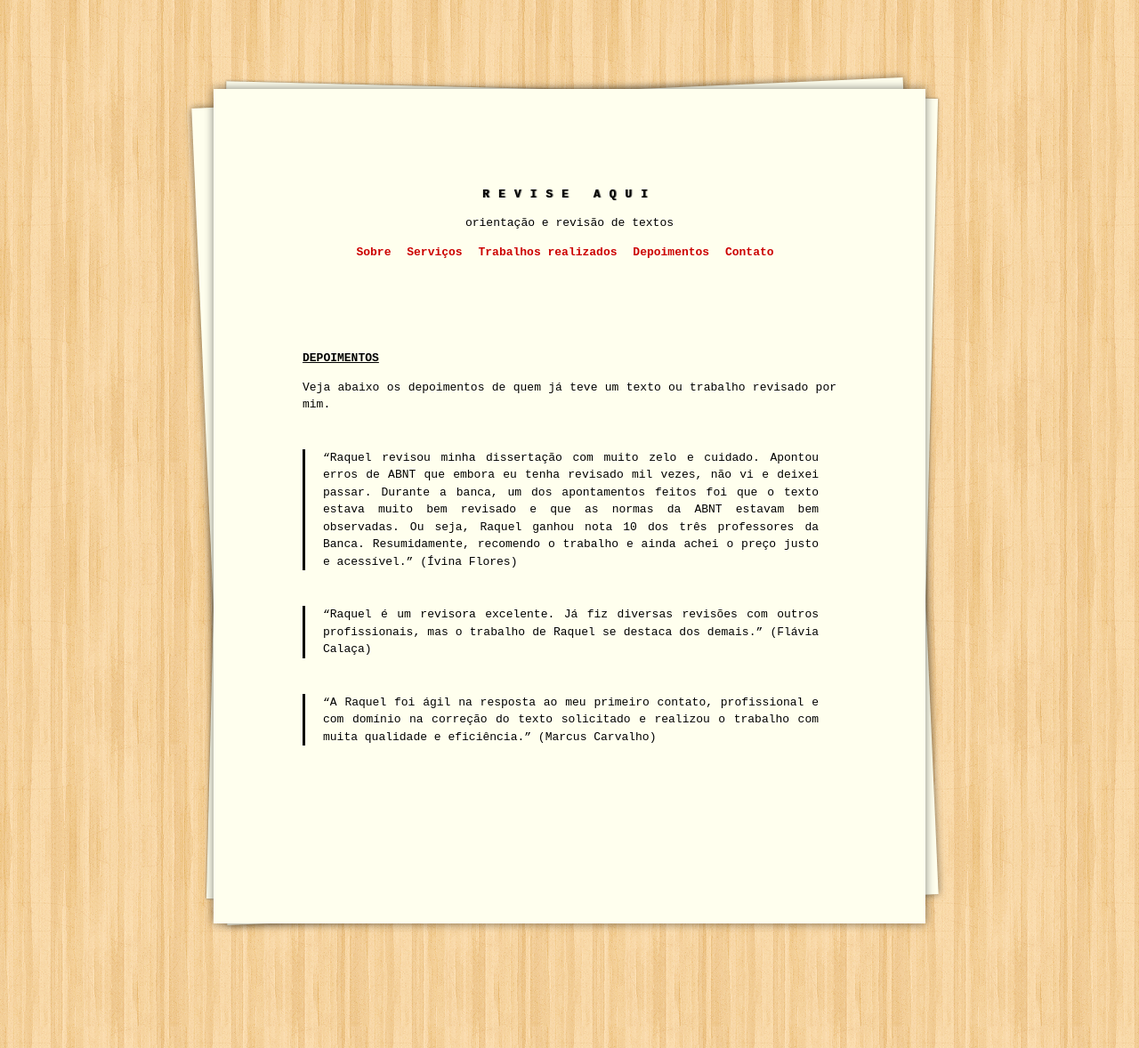
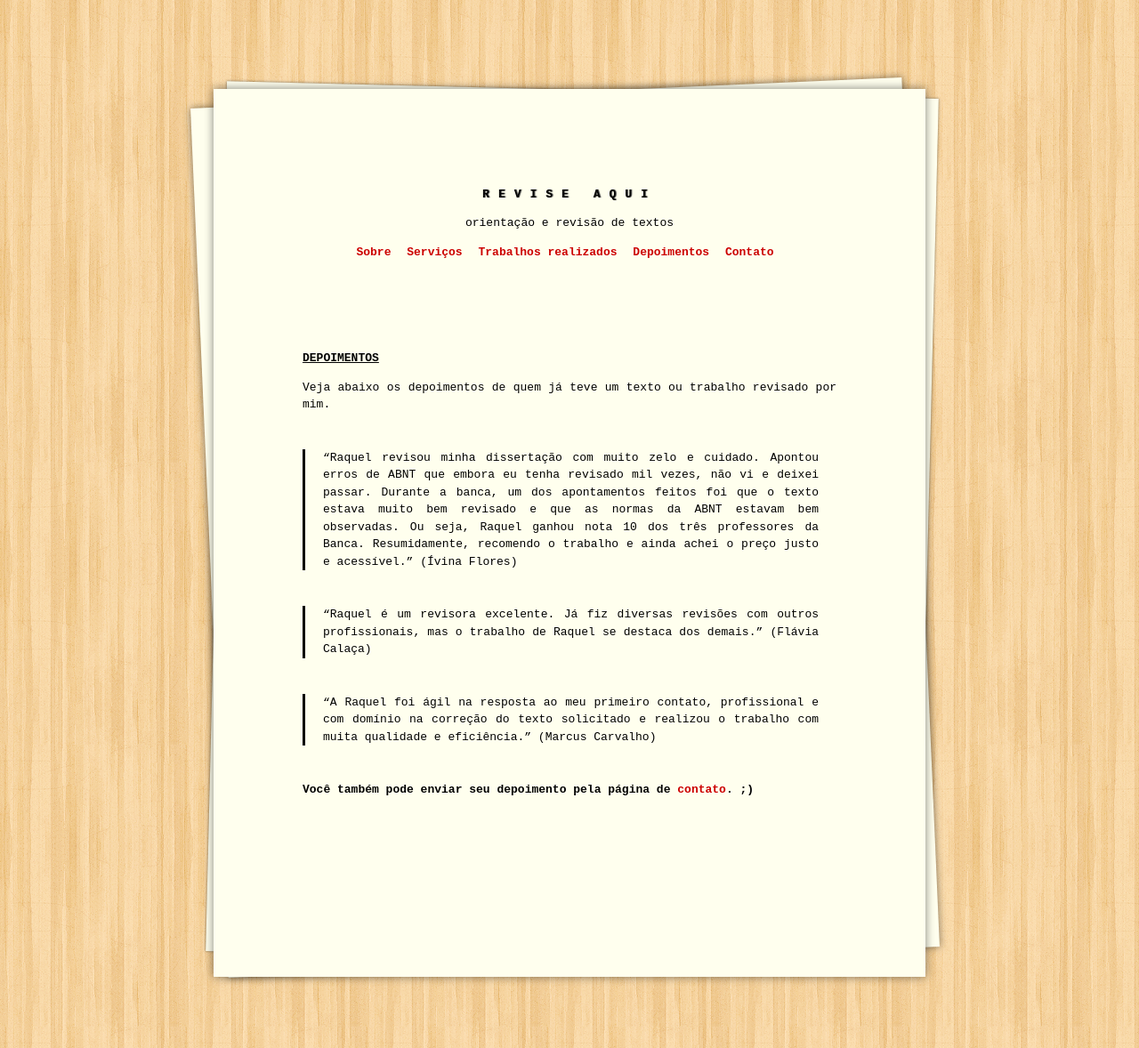
Before and after one commit to raqueldiniz/site, a Jekyll site: the page built from depoimentos.md, in a window 1280 px wide. Shown: the whole page at 89% size. Built offline with Jekyll 4.4.1, drawn with Linux system fonts in a browser that asks for light colours.

Commit message:
Update depoimentos.md

```diff
--- a/depoimentos.md
+++ b/depoimentos.md
@@ -14,3 +14,6 @@ Veja abaixo os depoimentos de quem já teve um texto ou trabalho revisado por mi
 
 
 > "A Raquel foi ágil na resposta ao meu primeiro contato, profissional e com domínio na correção do texto solicitado e realizou o trabalho com muita qualidade e eficiência." (Marcus Carvalho)
+
+
+**Você também pode enviar seu depoimento pela página de [contato](/contato/). ;)**
```
